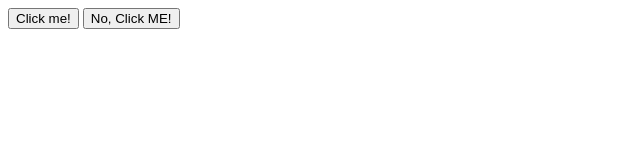
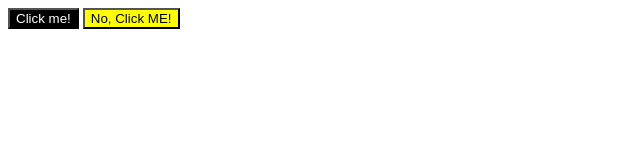
Before and after one commit to Aaron-Locklear/css-practice, a plain HTML site: page pages/css03.html in a window 1280 px wide. Shown: the whole page, without its empty margins (0-640 px from the left). Drawn offline with Linux system fonts and the light colour scheme.

Commit message:
Fix Link to Css

```diff
--- a/pages/css03.html
+++ b/pages/css03.html
@@ -5,7 +5,7 @@
     <meta http-equiv="X-UA-Compatible" content="IE=edge">
     <meta name="viewport" content="width=device-width, initial-scale=1.0">
     <title>Excercise 3</title>
-    <style href="../css/css03.css"></style>
+    <link rel="stylesheet" href="../css/css03.css">
 </head>
 <body>
     <button class="first">Click me!</button>
```
